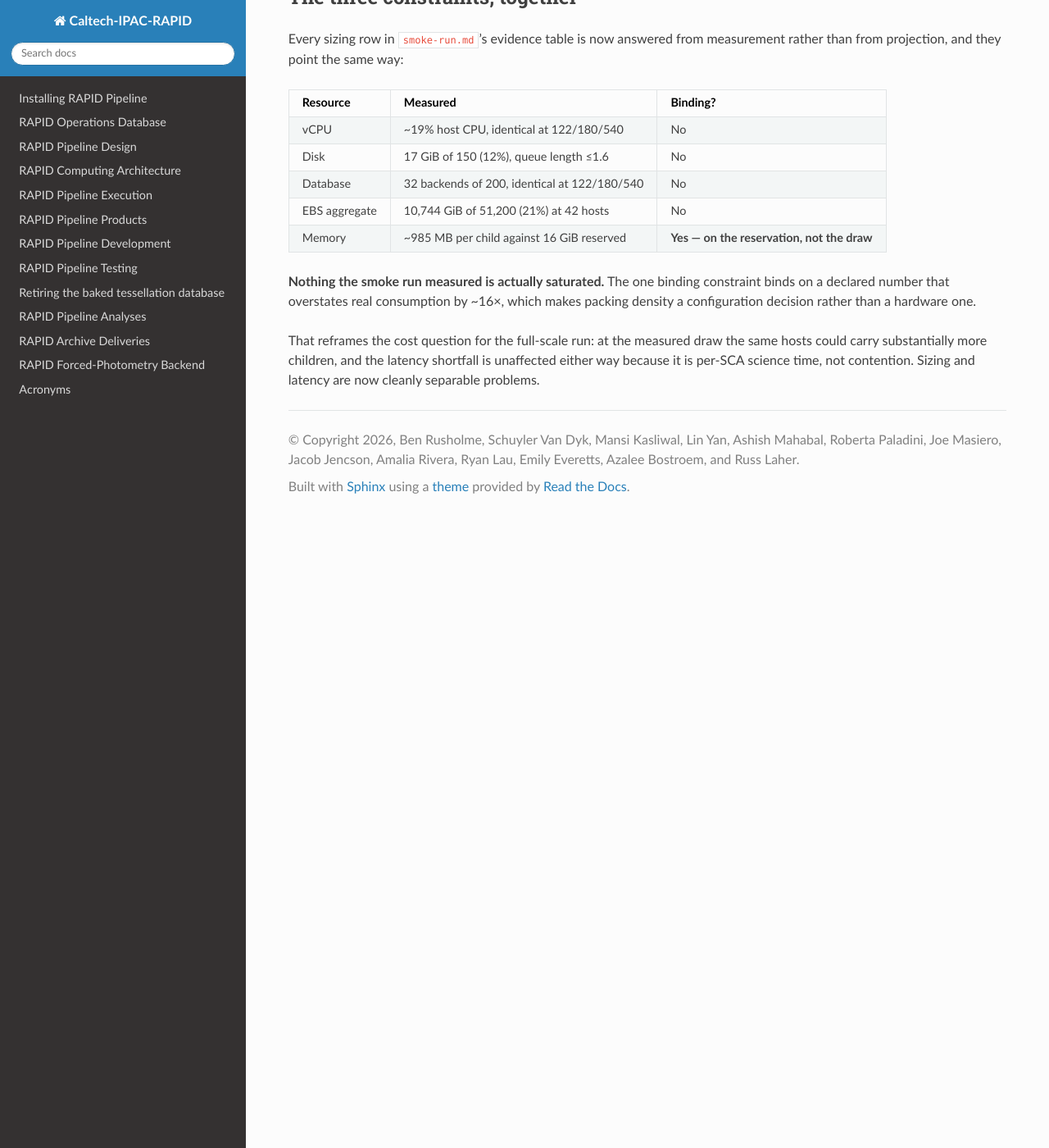
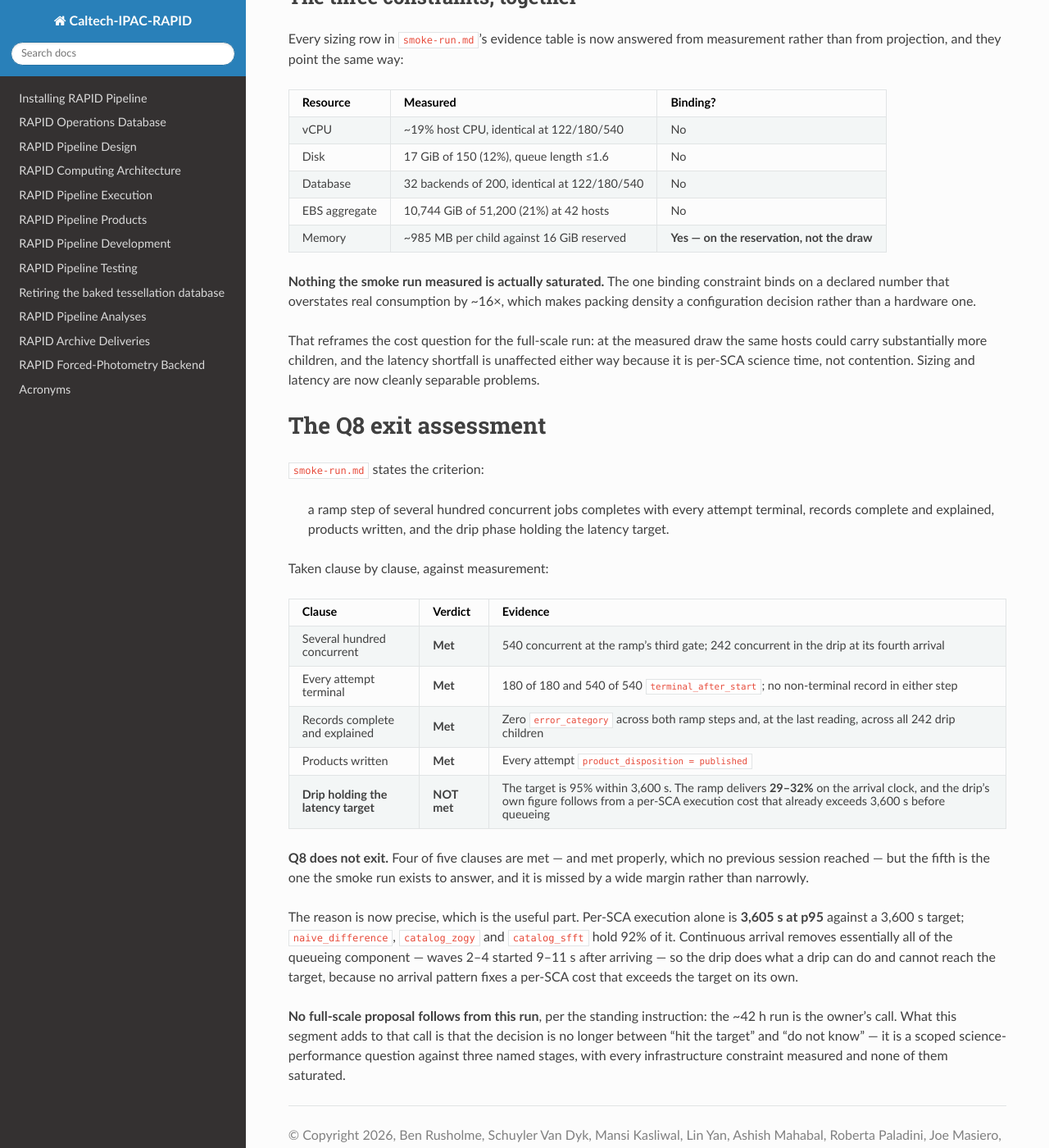
Before and after one commit to Caltech-IPAC/rapid, a Sphinx documentation site: the page built from docs/source/dev/q9_fix_round.rst, in a window 1280 px wide and 1400 px high, scrolled down 16192 px. Shown: the whole window at 82% size. Built offline with Sphinx 7.4.7 and the Read the Docs theme 3.1.0, drawn with Linux system fonts in a browser that asks for light colours.

Commit message:
docs: the Q8 exit assessment -- four clauses of five, and the fifth is the one that matters
Several hundred concurrent, every attempt terminal, records complete and
explained, products written: all met, at 180 and 540 and through 242
concurrent in the drip. The drip holding the latency target is not met.

The target is 95% within 3,600 s; the ramp delivers 29-32% on the
arrival clock. Continuous arrival removes nearly all the queueing --
waves 2-4 started 9-11 s after arriving -- so the drip does what a drip
can do. It cannot reach a target that per-SCA execution alone (3,605 s
p95) already exceeds.

Q8 does not exit. No full-scale proposal follows; the ~42 h run stays
the owner's call, now against a scoped question about three named
stages rather than an unknown.

Co-Authored-By: Claude Opus 5 <noreply@anthropic.com>
Claude-Session: https://claude.ai/code/session_01Pk8imvMXkHjGS6mvntUYx5

```diff
--- a/docs/source/dev/q9_fix_round.rst
+++ b/docs/source/dev/q9_fix_round.rst
@@ -1137,3 +1137,62 @@ draw the same hosts could carry substantially more children, and the
 latency shortfall is unaffected either way because it is per-SCA science
 time, not contention. Sizing and latency are now cleanly separable
 problems.
+
+The Q8 exit assessment
+======================
+
+``smoke-run.md`` states the criterion:
+
+    a ramp step of several hundred concurrent jobs completes with every
+    attempt terminal, records complete and explained, products written,
+    and the drip phase holding the latency target.
+
+Taken clause by clause, against measurement:
+
+.. list-table::
+   :header-rows: 1
+
+   * - Clause
+     - Verdict
+     - Evidence
+   * - Several hundred concurrent
+     - **Met**
+     - 540 concurrent at the ramp's third gate; 242 concurrent in the
+       drip at its fourth arrival
+   * - Every attempt terminal
+     - **Met**
+     - 180 of 180 and 540 of 540 ``terminal_after_start``; no
+       non-terminal record in either step
+   * - Records complete and explained
+     - **Met**
+     - Zero ``error_category`` across both ramp steps and, at the last
+       reading, across all 242 drip children
+   * - Products written
+     - **Met**
+     - Every attempt ``product_disposition = published``
+   * - **Drip holding the latency target**
+     - **NOT met**
+     - The target is 95% within 3,600 s. The ramp delivers **29–32%**
+       on the arrival clock, and the drip's own figure follows from a
+       per-SCA execution cost that already exceeds 3,600 s before
+       queueing
+
+**Q8 does not exit.** Four of five clauses are met — and met properly,
+which no previous session reached — but the fifth is the one the smoke
+run exists to answer, and it is missed by a wide margin rather than
+narrowly.
+
+The reason is now precise, which is the useful part. Per-SCA execution
+alone is **3,605 s at p95** against a 3,600 s target; ``naive_difference``,
+``catalog_zogy`` and ``catalog_sfft`` hold 92% of it. Continuous arrival
+removes essentially all of the queueing component — waves 2–4 started
+9–11 s after arriving — so the drip does what a drip can do and cannot
+reach the target, because no arrival pattern fixes a per-SCA cost that
+exceeds the target on its own.
+
+**No full-scale proposal follows from this run**, per the standing
+instruction: the ~42 h run is the owner's call. What this segment adds to
+that call is that the decision is no longer between "hit the target" and
+"do not know" — it is a scoped science-performance question against three
+named stages, with every infrastructure constraint measured and none of
+them saturated.
```
